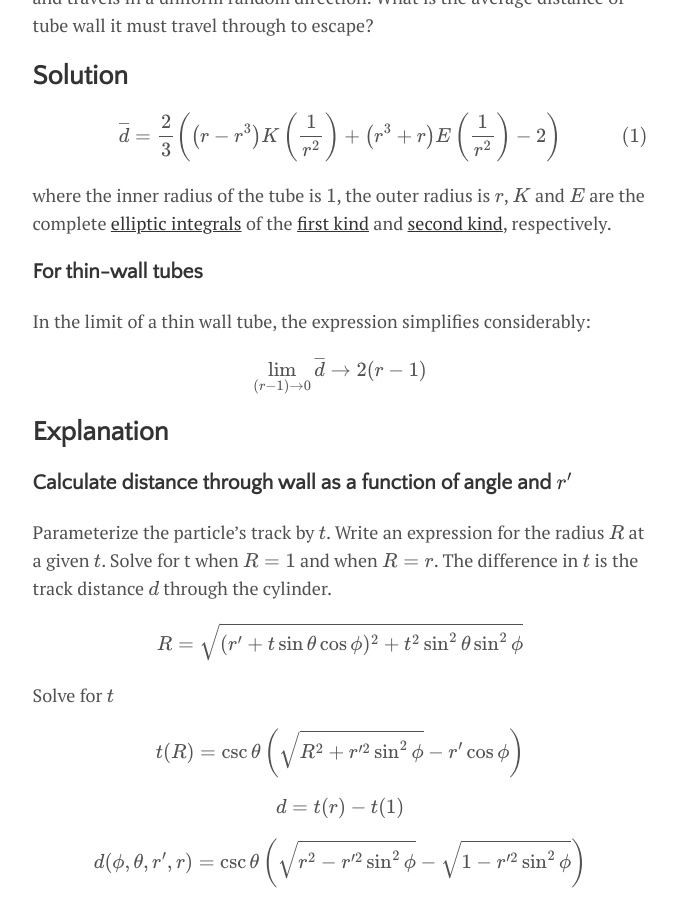
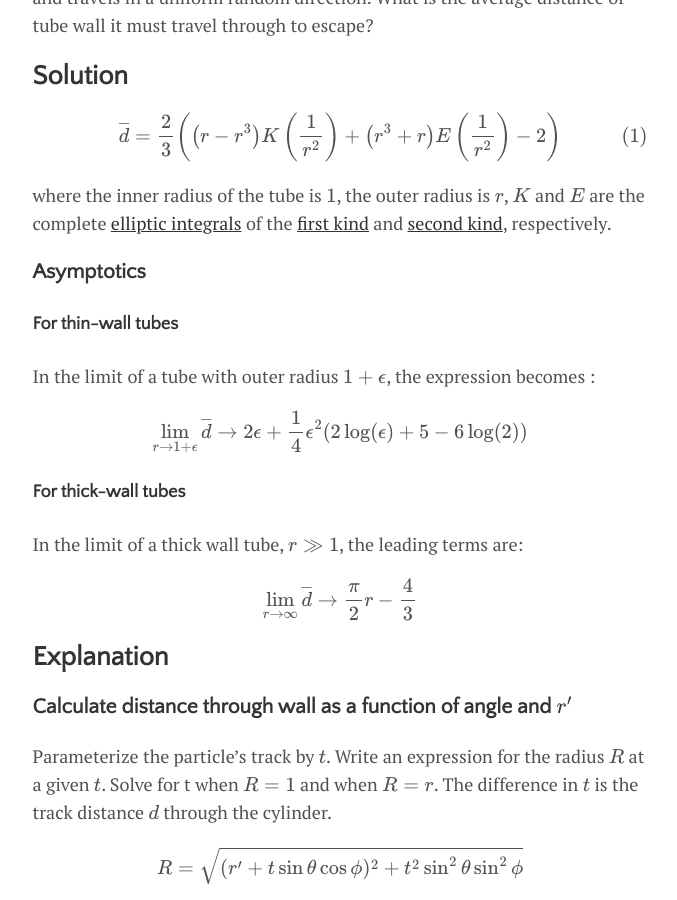
Before and after one commit to cfe316/cfe316.github.io, a Jekyll site: the page built from _posts/2018-03-24-dist-through-cyl.md, in a window 1280 px wide and 900 px high, scrolled down 718 px. Shown: the whole window, without its empty margins (300-977 px from the left). Built offline with Jekyll 4.4.1, drawn with Linux system fonts in a browser that asks for light colours; formulas are drawn with MathJax 3; a style sheet for code colours, icons or effects is not loaded.

Commit message:
Update distance-through-cylinders post with asymptotics

```diff
--- a/_posts/2018-03-24-dist-through-cyl.md
+++ b/_posts/2018-03-24-dist-through-cyl.md
@@ -16,8 +16,11 @@ A particle is emitted from a uniform random location inside an infinite tube and
 
 where the inner radius of the tube is $1$, the outer radius is $r$, $K$ and $E$ are the complete [elliptic integrals](https://en.wikipedia.org/wiki/Elliptic_integral) of the [first kind](http://mathworld.wolfram.com/CompleteEllipticIntegraloftheFirstKind.html) and [second kind](http://mathworld.wolfram.com/CompleteEllipticIntegraloftheSecondKind.html), respectively.
 
-### For thin-wall tubes
-In the limit of a thin wall tube, the expression simplifies considerably: \\[ \lim_{(r-1) \to 0} \overline{d} \to 2(r-1) \\]
+### Asymptotics
+#### For thin-wall tubes
+In the limit of a tube with outer radius $1+\epsilon$, the expression becomes : \\[ \lim_{r \to 1+\epsilon} \overline{d} \to 2 \epsilon + \frac{1}{4} \epsilon ^2 (2 \log (\epsilon )+5-6 \log (2))\\]
+#### For thick-wall tubes
+In the limit of a thick wall tube, $r \gg 1 $, the leading terms are: \\[ \lim_{r \to \infty} \overline{d} \to \frac{\pi}{2} r - \frac{4}{3} \\]
 
 ## Explanation
 
```
